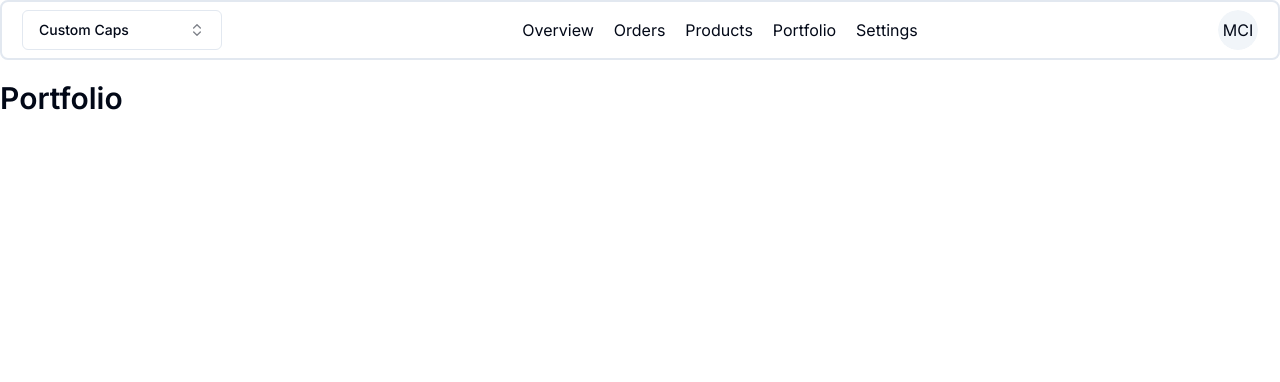
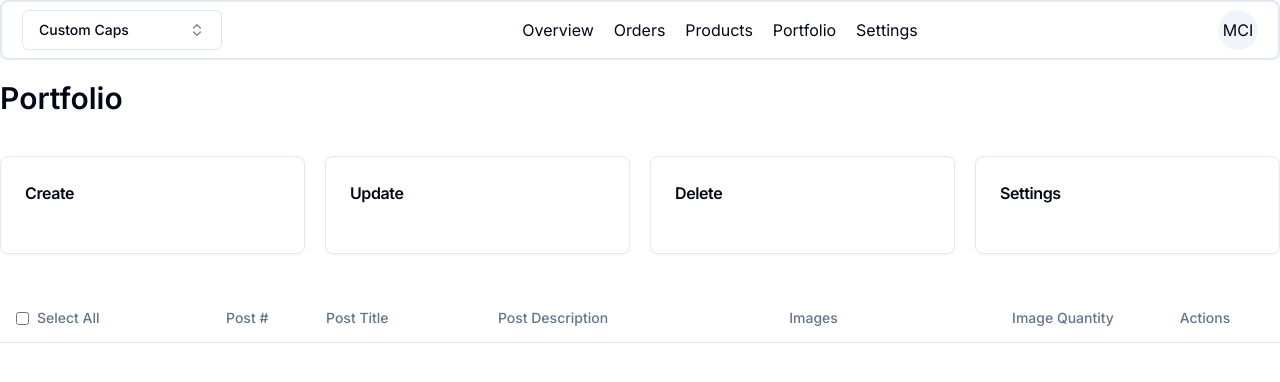
Before and after one commit to shalom99/mccadmin, a Next.js app: page /portfolio in a window 1280 px wide. Shown: the top 382 px of the page. Built offline with nearby package versions, Linux system fonts and the light colour scheme.

Commit message:
started portfolio

```diff
--- a/src/app/orders/page.tsx
+++ b/src/app/orders/page.tsx
@@ -1,9 +1,42 @@
+
+import {
+    Table,
+    TableBody,
+    TableCaption,
+    TableCell,
+    TableHead,
+    TableHeader,
+    TableRow,
+  } from "@/components/ui/table";
+
 export default function OrdersPage() {
   return (
     <div className="w-full flex justify-center">
-      <div className="w-[1303px] pt-10">
+      <div className="w-[1303px] flex flex-col pt-10">
         <p className="text-3xl font-semibold">Orders</p>
-        </div>
+
+        <Table>
+
+      <TableHeader>
+        <TableRow>
+          <TableHead className=" flex gap-x-2 items-center justify-start">
+            <input type="checkbox" />
+            Select All
+          </TableHead>
+          <TableHead className="w-[100px]">Order #</TableHead>
+          <TableHead>Customer Name</TableHead>
+          <TableHead>Customer Email</TableHead>
+          <TableHead className="text-right">Price / Cap</TableHead>
+          <TableHead className="text-center">Quantity</TableHead>
+          <TableHead className="text-right">Cap Image</TableHead>
+          <TableHead className="text-center">Actions</TableHead>
+        </TableRow>
+      </TableHeader>
+      <TableBody>
+
+      </TableBody>
+    </Table>
+    </div>
     </div>
   );
 }
--- a/src/app/portfolio/page.tsx
+++ b/src/app/portfolio/page.tsx
@@ -1,12 +1,90 @@
+"use client";
+import {
+  Card,
+  CardContent,
+  CardDescription,
+  CardFooter,
+  CardHeader,
+  CardTitle,
+} from "@/components/ui/card";
 
 
-export default function PortfolioPage(){
+import {
+    Table,
+    TableBody,
+    TableCaption,
+    TableCell,
+    TableHead,
+    TableHeader,
+    TableRow,
+  } from "@/components/ui/table";
 
-    return(
-        <div className="w-full flex justify-center">
-        <div className="w-[1303px] pt-5">
-          <p className="text-3xl font-semibold">Portfolio</p>
-          </div>
+export default function PortfolioPage() {
+  return (
+    <div className="w-full flex justify-center">
+      <div className="w-[1303px] pt-5 flex flex-col gap-y-10">
+        <p className="text-3xl font-semibold">Portfolio</p>
+
+        <div className="w-full flex gap-x-5">
+          <Card className="w-[25%] cursor-not-allowed">
+            <CardHeader>
+              <CardTitle className="flex text-md">
+                <p>Create</p>
+              </CardTitle>
+            </CardHeader>
+            <CardContent></CardContent>
+          </Card>
+
+          <Card className="w-[25%] cursor-not-allowed">
+            <CardHeader>
+              <CardTitle className="flex text-md">
+                <p>Update</p>
+              </CardTitle>
+            </CardHeader>
+            <CardContent></CardContent>
+          </Card>
+
+          <Card className="w-[25%] cursor-not-allowed">
+            <CardHeader>
+              <CardTitle className="flex text-md">
+                <p>Delete</p>
+              </CardTitle>
+            </CardHeader>
+            <CardContent></CardContent>
+          </Card>
+
+          <Card className="w-[25%] cursor-not-allowed">
+            <CardHeader>
+              <CardTitle className="flex text-md">
+                <p>Settings</p>
+              </CardTitle>
+            </CardHeader>
+            <CardContent></CardContent>
+          </Card>
+        </div>
+        <div>
+        <Table>
+
+      <TableHeader>
+        <TableRow>
+          <TableHead className=" flex gap-x-2 items-center justify-start">
+            <input type="checkbox" />
+            Select All
+          </TableHead>
+          <TableHead className="w-[100px]">Post #</TableHead>
+          <TableHead>Post Title</TableHead>
+          <TableHead>Post Description</TableHead>
+          <TableHead className="text-center">Images</TableHead>
+          <TableHead className="text-right">Image Quantity</TableHead>
+          <TableHead className="text-center">Actions</TableHead>
+        </TableRow>
+      </TableHeader>
+      <TableBody>
+
+      </TableBody>
+    </Table>
+        </div>
       </div>
-    )
+    </div>
+  );
 }
--- a/src/app/products/page.tsx
+++ b/src/app/products/page.tsx
@@ -4,6 +4,7 @@ import { MdAdd } from "react-icons/md";
 
 export default async function ProductsPage({}) {
   const getProduct = await getProducts();
+
 
 
   return (
--- a/src/components/DashboardCards.tsx
+++ b/src/components/DashboardCards.tsx
@@ -104,7 +104,7 @@ const DashboardCards: FC<DashboardCardsProps> = ({}) => {
             <div className="flex justify-between items-center">
               <div className="flex items-center gap-x-2">
                 <Avatar>
-                  <AvatarImage src="https://github.com/shadcn.png" />
+                  <AvatarImage src="#" />
                   <AvatarFallback>CN</AvatarFallback>
                 </Avatar>
                 <div className="flex flex-col font-bold">
@@ -121,7 +121,7 @@ const DashboardCards: FC<DashboardCardsProps> = ({}) => {
             <div className="flex justify-between items-center">
               <div className="flex items-center gap-x-2">
                 <Avatar>
-                  <AvatarImage src="https://github.com/shadcn.png" />
+                  <AvatarImage src="#" />
                   <AvatarFallback>CN</AvatarFallback>
                 </Avatar>
                 <div className="flex flex-col font-bold">
--- a/src/components/ProfileAvatar.tsx
+++ b/src/components/ProfileAvatar.tsx
@@ -22,7 +22,7 @@ const ProfileAvatar: FC<ProfileAvatarProps> = ({}) => {
       <PopoverContent>
         <div className="flex flex-col">
 
-          <button onClick={() => console.log("signout")}>Log out</button>
+          <button onClick={() => console.log("signout")} className="cursor-not-allowed">Log out</button>
         </div>
       </PopoverContent>
     </Popover>
```
